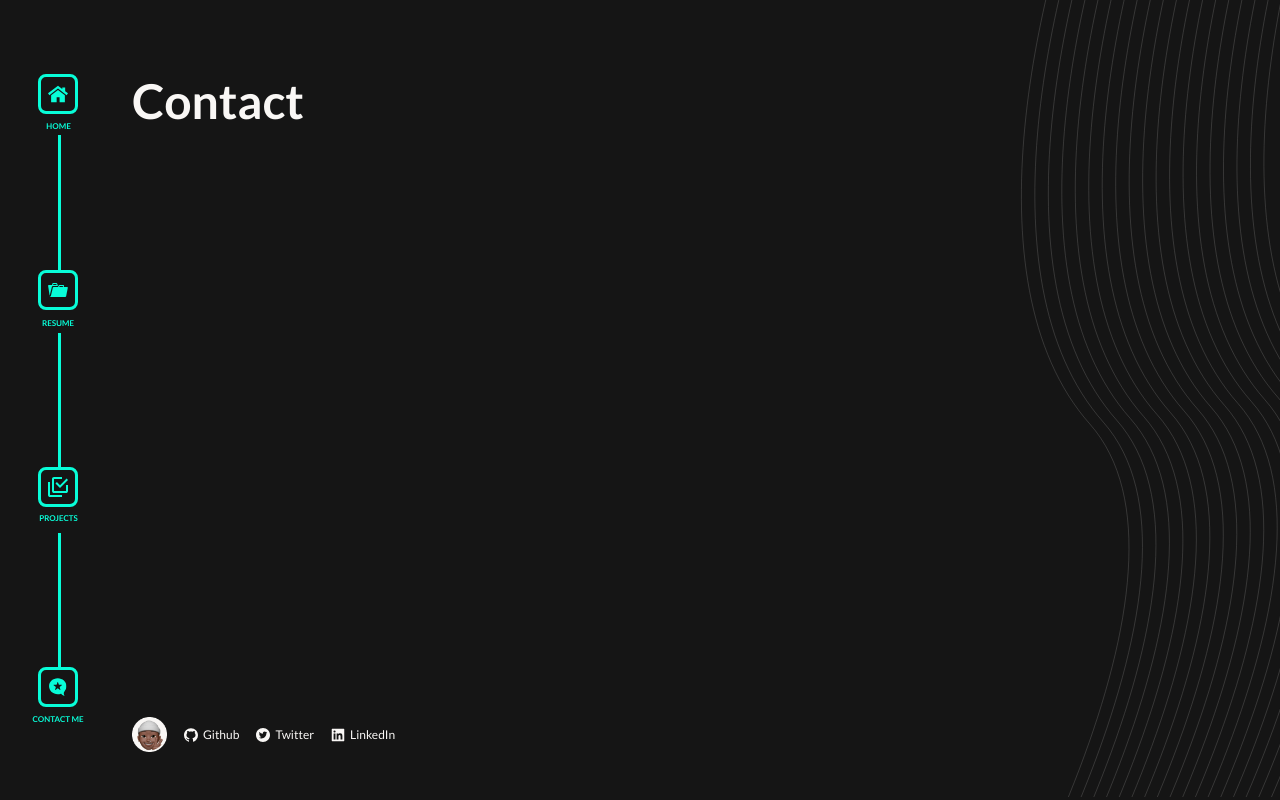
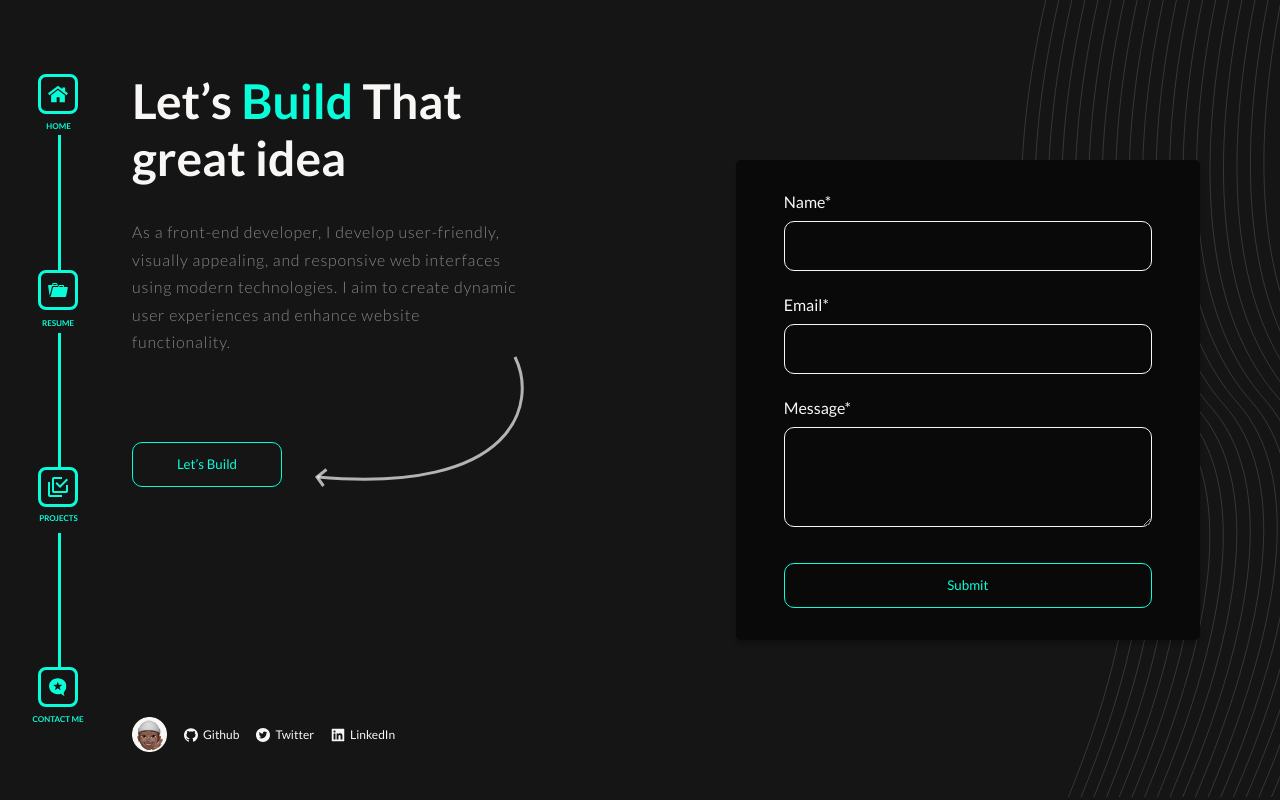
Before and after one commit to AugustBemsen/realice.me, a React (Vite) app: page /contact in a window 1280 px wide. Built offline with nearby package versions, Linux system fonts and the light colour scheme.

Commit message:
implementing contact page

```diff
--- a/src/App.tsx
+++ b/src/App.tsx
@@ -1,6 +1,7 @@
 import React from "react";
 import { Route, Routes } from "react-router-dom";
 import HOC from "./layout";
+import Contact from "./pages/contact";
 import Home from "./pages/home";
 import Resume from "./pages/resume";
 
@@ -11,7 +12,7 @@ function App() {
         <Route path="/" element={<Home />} />
         <Route path="/projects" element={<h1>Projects</h1>} />
         <Route path="/resume" element={<Resume />} />
-        <Route path="/contact" element={<h1>Contact</h1>} />
+        <Route path="/contact" element={<Contact />} />
       </Route>
     </Routes>
   );
--- /dev/null
+++ b/src/pages/contact.tsx
@@ -0,0 +1,40 @@
+import React, { FunctionComponent } from "react";
+import styled from "styled-components";
+import ContactForm from "../parts/contact/form";
+import Intro from "../parts/shared/intro";
+
+const Contact: FunctionComponent = () => (
+  <ContactStyled>
+    <Intro
+      btnFx={() => ""}
+      btnText="Let’s Build"
+      message="As a front-end developer, I develop user-friendly, visually appealing,
+      and responsive web interfaces using modern technologies.
+      I aim to create dynamic user experiences and enhance website functionality."
+      title={
+        <>
+          <h1>
+            Let’s
+            <span> Build </span> That
+          </h1>
+          <h1>great idea</h1>
+        </>
+      }
+    />
+    <ContactForm />
+  </ContactStyled>
+);
+
+export default Contact;
+
+const ContactStyled = styled.div`
+  width: 100%;
+  height: 100%;
+  display: flex;
+  align-items: center;
+  justify-content: space-between;
+
+  @media screen and (min-width: 1600px) {
+    justify-content: center;
+  }
+`;
--- a/src/pages/home.tsx
+++ b/src/pages/home.tsx
@@ -5,7 +5,22 @@ import Intro from "../parts/shared/intro";
 
 const Home: FunctionComponent = () => (
   <HomeStyled>
-    <Intro />
+    <Intro
+      btnFx={() => ""}
+      btnText="Let’s Build"
+      message=" I'm a software engineer. I create interactive web experiences using
+      frontend technologies. I am interested in bringing ideas to life from
+      concept to deployment, user experience, accessibility, design systems, VR,
+      AR and web3."
+      title={
+        <>
+          <h1>
+            <span>Hello, </span> I’m
+          </h1>
+          <h1>Daniel Bemsen</h1>
+        </>
+      }
+    />
     <LargeAvatar />
   </HomeStyled>
 );
--- /dev/null
+++ b/src/parts/contact/form.tsx
@@ -0,0 +1,67 @@
+import React, { FunctionComponent } from "react";
+import styled from "styled-components";
+import Button from "../shared/button";
+
+const ContactForm: FunctionComponent = () => (
+  <ContactFormStyled>
+    <div className="input-group">
+      <label htmlFor="name">
+        Name*
+        <input type="text" name="name" />
+      </label>
+    </div>
+    <div className="input-group">
+      <label htmlFor="email">
+        Email*
+        <input type="email" name="email" />
+      </label>
+    </div>
+    <div className="input-group">
+      <label htmlFor="message">
+        Message*
+        <textarea name="name" />
+      </label>
+    </div>
+    <Button fullWidth>Submit</Button>
+  </ContactFormStyled>
+);
+
+export default ContactForm;
+
+const ContactFormStyled = styled.form`
+  width: 70%;
+  background: ${({ theme }) => theme.colors.black};
+  border-radius: 5px;
+  z-index: 20;
+  box-shadow: 0px 4px 4px rgba(0, 0, 0, 0.25);
+  padding: 2rem 3rem;
+
+  .input-group {
+    margin-bottom: 1.5rem;
+
+    label {
+      display: block;
+      color: ${({ theme }) => theme.colors.white};
+    }
+
+    input,
+    textarea {
+      display: block;
+      width: 100%;
+      margin-top: 10px;
+      height: 50px;
+      border-radius: ${({ theme }) => theme.border.radius.md};
+      border: ${({ theme }) => theme.border.width.normal} solid
+        ${({ theme }) => theme.colors.white};
+      background: none;
+      color: ${({ theme }) => theme.colors.white};
+      padding: 1rem;
+    }
+
+    textarea {
+      height: 100px;
+      outline: none;
+      margin-bottom: 2.2rem;
+    }
+  }
+`;
--- a/src/parts/shared/button.tsx
+++ b/src/parts/shared/button.tsx
@@ -3,10 +3,11 @@ import styled from "styled-components";
 
 interface Props extends React.ButtonHTMLAttributes<HTMLButtonElement> {
   children: React.ReactNode;
+  fullWidth?: boolean;
 }
 
-const Button: FC<Props> = ({ children }) => (
-  <ButtonStyled>{children}</ButtonStyled>
+const Button: FC<Props> = ({ children, fullWidth }) => (
+  <ButtonStyled className={fullWidth ? "fw" : ""}>{children}</ButtonStyled>
 );
 
 export default Button;
@@ -22,6 +23,10 @@ const ButtonStyled = styled.button`
   border-radius: ${({ theme }) => theme.border.radius.md};
   position: relative;
   overflow: hidden;
+
+  &.fw {
+    width: 100%;
+  }
 
   &::before {
     transition: all 0.4s;
--- a/src/parts/shared/intro.tsx
+++ b/src/parts/shared/intro.tsx
@@ -3,20 +3,19 @@ import styled from "styled-components";
 import ArrowSvg from "../../assets/svgs/arrow";
 import Button from "./button";
 
-const Intro: FC = () => (
+interface Props {
+  title: React.ReactElement;
+  message: string;
+  btnText: string;
+  btnFx: () => void;
+}
+
+const Intro: FC<Props> = ({ title, btnFx, btnText, message }) => (
   <IntroStyled>
-    <h1>
-      <span>Hello, </span> I’m
-    </h1>
-    <h1>Daniel Bemsen</h1>
-    <p>
-      I&apos;m a software engineer. I create interactive web experiences using
-      frontend technologies. I am interested in bringing ideas to life from
-      concept to deployment, user experience, accessibility, design systems, VR,
-      AR and web3.
-    </p>
+    {title}
+    <p>{message}</p>
     <div className="cta-group">
-      <Button>Let’s Build</Button>
+      <Button onClick={btnFx}>{btnText}</Button>
       <ArrowSvg />
     </div>
   </IntroStyled>
@@ -34,6 +33,9 @@ const IntroStyled = styled.div`
     letter-spacing: 0.05em;
     width: 390px;
     margin-top: 2rem;
+    line-height: 172.5%;
+    font-weight: ${({ theme }) => theme.fonts.weights.light};
+    letter-spacing: 0.05em;
   }
 
   .cta-group {
```
